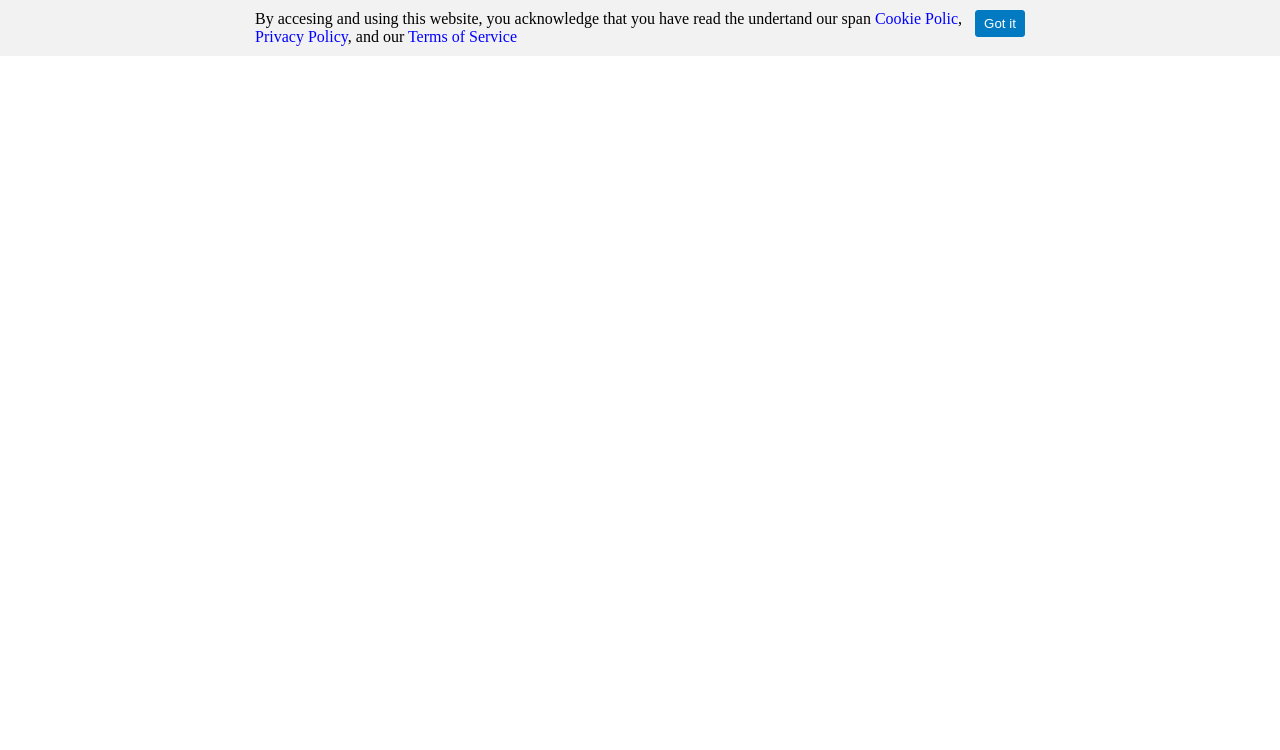
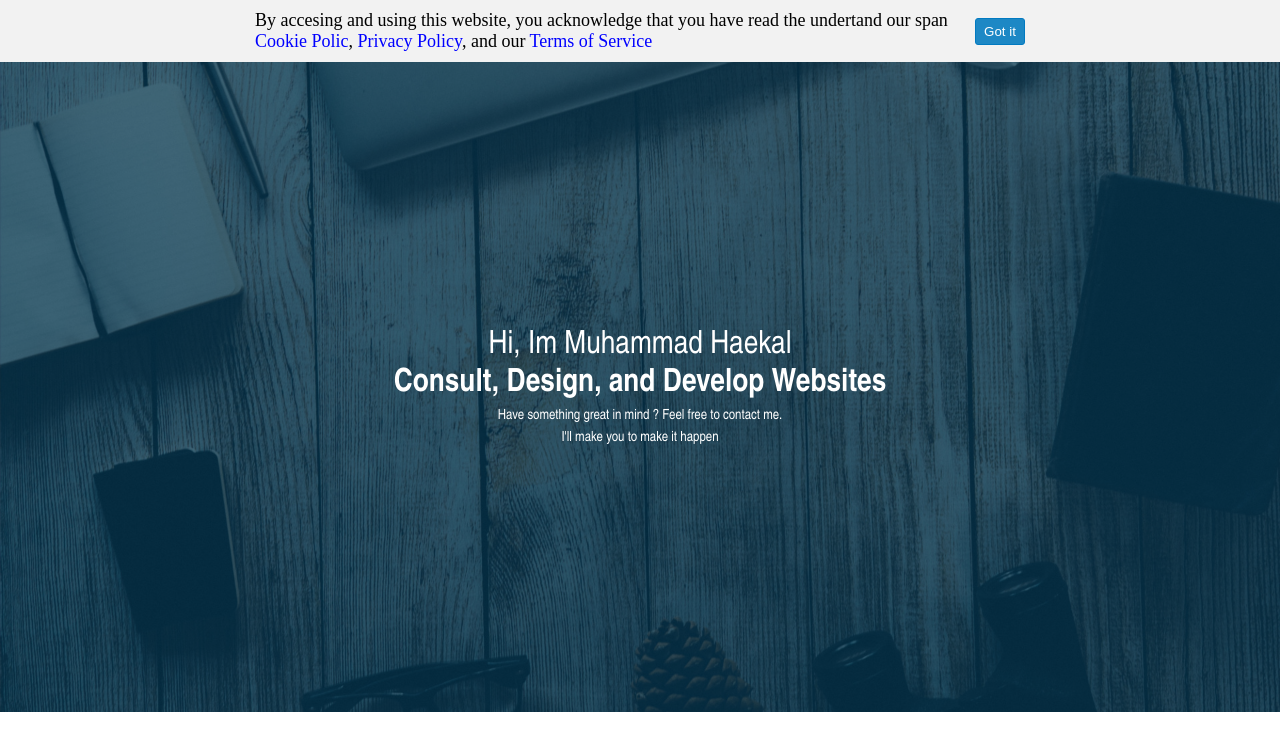
Before and after one commit to muhammadhaekal/simple-personal-website, a plain HTML site: page index.html in a window 1280 px wide. Drawn offline with Linux system fonts and the light colour scheme.

Commit message:
Display Hero Background Image and Its Layer

```diff
--- a/assets/css/index.css
+++ b/assets/css/index.css
@@ -11,15 +11,17 @@ body {
 
 .tnc-description {
   max-width: 720px;
+  font-size: 18px;
 }
 
 .tnc-description-container {
   display: flex;
+  align-items: center;
 }
 
 .tnc-button {
   padding: 5px 8px;
-  background-color: #017ac1;
+  background-color: rgba(0, 122, 192, 0.877);
   border: 1px solid #017ac1;
   border-radius: 3px;
   color: white;
@@ -29,3 +31,57 @@ body {
   text-decoration: none;
   color: blue;
 }
+
+#hero-shot {
+  background-color: green;
+  background-image: url(../img/work-desk__dustin-lee.jpg);
+  background-position: right;
+  background-repeat: no-repeat;
+  background-size: cover;
+  height: 650px;
+  display: flex;
+  position: relative;
+  justify-content: center;
+  align-items: center;
+  z-index: 1;
+}
+
+.layer {
+  background-color: rgba(0, 47, 75, 0.705);
+  position: absolute;
+  top: 0;
+  left: 0;
+  width: 100%;
+  height: 100%;
+  z-index: -1;
+}
+
+.hero-shot-content {
+  max-width: 720px;
+}
+
+.name-desc {
+  color: white;
+  z-index: 2;
+  font-size: 32px;
+  text-align: center;
+  font-family: "Arial Narrow", Arial, sans-serif;
+}
+
+.skills-desc {
+  color: white;
+  z-index: 2;
+  font-size: 32px;
+  text-align: center;
+  font-weight: bold;
+  font-family: "Arial Narrow", Arial, sans-serif;
+}
+
+.message {
+  margin-top: 5px;
+  color: white;
+  z-index: 2;
+  font-size: 14px;
+  text-align: center;
+  font-family: "Arial Narrow", Arial, sans-serif;
+}
--- a/index.html
+++ b/index.html
@@ -28,6 +28,18 @@
       </div>
     </div>
 
-    <div id="hero-shot"></div>
+    <div id="hero-shot">
+      <div class="layer"></div>
+      <div class="hero-shot-content">
+        <div class="name-desc">Hi, Im Muhammad Haekal</div>
+        <div class="skills-desc">Consult, Design, and Develop Websites</div>
+        <div class="message">
+          Have something great in mind ? Feel free to contact me.
+        </div>
+        <div class="message">
+          I'll make you to make it happen
+        </div>
+      </div>
+    </div>
   </body>
 </html>
```
